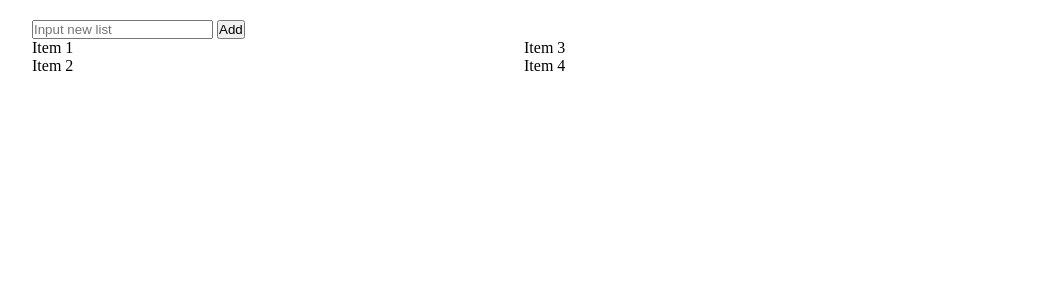
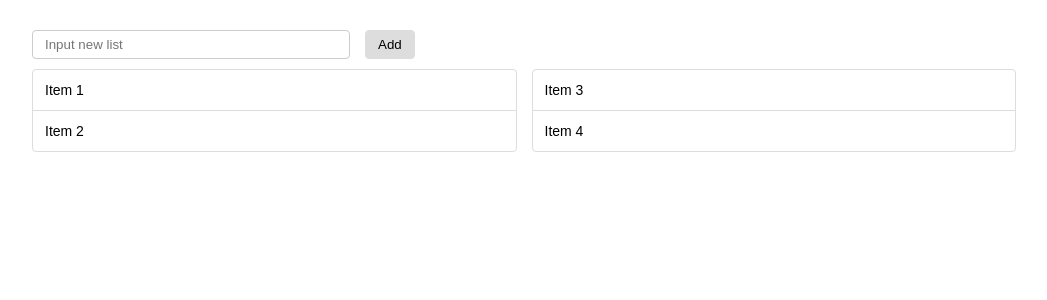
Before and after one commit to alHasandev/MyLists_V_0, a PHP site: page / in a window 1280 px wide. Shown: the top 300 px of the page, without its empty margins (116-1163 px from the left). Run offline with PHP 8.4, Linux system fonts and the light colour scheme.

Commit message:
basic layouting

```diff
--- /dev/null
+++ b/_layout.css
@@ -0,0 +1,97 @@
+/* layouting */
+.grid {
+  display: grid;
+  grid-template-columns: repeat(auto-fill, minmax(200px, 1fr));
+}
+
+.grid-item {
+  width: 100%;
+}
+
+.container {
+  display: flex;
+  flex-direction: column;
+  padding: 20px;
+  margin: 0 auto;
+  max-width: 1024px;
+}
+
+.container.flex-row {
+  flex-direction: row
+}
+
+.row {
+  display: grid;
+  grid-template-columns: repeat(12, 1fr);
+  grid-gap: 15px;
+}
+
+.col {
+  grid-column: span 12;
+}
+
+.col-3 {
+  grid-column: span 3;
+}
+
+.col-4 {
+  grid-column: span 4;
+}
+
+.col-6 {
+  grid-column: span 6;
+}
+
+.col-8 {
+  grid-column: span 8;
+}
+
+/* -- mobile style */
+/* -- -- Small size screen */
+@media only screen and (max-width: 768px) {
+  .col-sm-6 {
+    grid-column: span 6;
+  }
+}
+
+/* -- -- Medium size screen */
+@media only screen and (min-width: 768px) {
+  .col-md-3 {
+    grid-column: span 3;
+  }
+
+  .col-md-4 {
+    grid-column: span 4;
+  }
+
+  .col-md-6 {
+    grid-column: span 6;
+  }
+
+  .col-md-8 {
+    grid-column: span 8;
+  }
+}
+
+/* -- -- Large size screen */
+@media only screen and (min-width: 1024px) {
+  .col-lg-3 {
+    grid-column: span 3;
+  }
+
+  .col-lg-4 {
+    grid-column: span 4;
+  }
+
+  .col-lg-6 {
+    grid-column: span 6;
+  }
+
+  .col-lg-8 {
+    grid-column: span 8;
+  }
+}
+
+/* -- mobile style / end */
+
+/* layouting / end */
--- /dev/null
+++ b/_reset.css
@@ -0,0 +1,25 @@
+/* reset style */
+* {
+  padding: 0;
+  margin: 0;
+  box-sizing: border-box;
+}
+
+body {
+  font-family: Arial, Helvetica, sans-serif;
+  font-size: 14px;
+}
+
+a {
+  text-decoration: none;
+}
+
+ul {
+  list-style: none;
+}
+
+table {
+  border-collapse: collapse;
+}
+
+/* reset style / end */
--- a/app.js
+++ b/app.js
@@ -0,0 +1,95 @@
+// prepare DOM Element
+const listsActive = document.getElementById('lists-active');
+const formAddItem = document.getElementById('form-add-item');
+const inputItemName = document.getElementById('input-item-name');
+const addItem = function (text) {
+  const item = {
+    text,
+    checked: false,
+    id: Date.now(),
+  };
+
+  listItems.push(item);
+  listsActive.innerHTML = renderLists(listItems);
+}
+
+function renderLists(lists, checked = false) {
+  let html = '';
+  lists.forEach(item => {
+    if (item.checked === checked) html += listItem(item);
+  });
+
+  return html;
+
+}
+
+const listItem = function (item) {
+  let html = `<li class="list-item ${item.checked ? 'checked' : null}" data-key="${item.id}">`;
+  // html += `<label for="${item.id}" class="checklist circle">`;
+  html += `<input type="checkbox" class="checklist circle" ${item.checked ? 'checked' : null}>`;
+  // html += '</label>';
+  html += `<span>${item.text}</span>`;
+  html += '</li>';
+
+  return html;
+}
+
+const toggleDone = function (key) {
+  // find index
+  const index = listItems.findIndex(item => item.id === Number(key));
+
+  // set checked
+  listItems[index].checked = !listItems[index].checked;
+
+  // set class for checked item
+  const item = document.querySelector(`[data-key='${key}']`);
+  if (listItems[index].checked) {
+    item.classList.add('checked');
+  } else {
+    item.classList.remove('checked');
+  }
+
+  // setTimeout(() => {
+  return new Promise((resolve, reject) => {
+    resolve(listItems);
+  });
+  // }, 1000);
+
+}
+
+let listItems = [];
+
+// listen to event
+// -- submit: form add item
+formAddItem.addEventListener('submit', (event) => {
+  // prevent default behaviour
+  event.preventDefault();
+
+  // get inputed text
+  let text = inputItemName.value.trim();
+
+  // check if text is empty
+  if (text != '') {
+    // add new item to active lists
+    addItem(text);
+  }
+
+  // reset & set focus to input
+  inputItemName.value = '';
+  inputItemName.focus();
+});
+
+// -- click: list item
+listsActive.addEventListener('click', (event) => {
+  if (event.target.classList.contains('checklist')) {
+    let itemKey = event.target.parentElement.dataset.key;
+
+    toggleDone(itemKey).then(result => {
+      console.log(result);
+
+      listsActive.innerHTML = renderLists(result);
+    });
+  }
+});
+
+// make promise
--- a/index.html
+++ b/index.html
@@ -5,6 +5,8 @@
   <meta charset="UTF-8">
   <meta name="viewport" content="width=device-width, initial-scale=1.0">
   <meta http-equiv="X-UA-Compatible" content="ie=edge">
+  <link rel="stylesheet" href="_reset.css">
+  <link rel="stylesheet" href="_layout.css">
   <link rel="stylesheet" href="style.css">
   <!-- link to css file -->
 
@@ -17,9 +19,13 @@
     <div class="row">
       <div class="col col-md-6">
         <form method="post" id="form-add-item" class="form-inline">
-          <div class="form-group">
-            <input type="text" id="input-item-name" class="form-control" placeholder="Input new list">
-            <button type="submit" class="btn btn-primary">Add</button>
+          <div class="form-group row">
+            <div class="col col-8">
+              <input type="text" id="input-item-name" class="form-control rounded" placeholder="Input new list">
+            </div>
+            <div class="col col-4">
+              <button type="submit" class="btn rounded">Add</button>
+            </div>
           </div>
         </form>
       </div>
@@ -27,13 +33,13 @@
 
     <div class="row">
       <div class="col col-md-6">
-        <ul class="lists" id="lists-active">
+        <ul class="lists rounded" id="lists-active">
           <li class="list-item">Item 1</li>
           <li class="list-item">Item 2</li>
         </ul>
       </div>
       <div class="col col-md-6">
-        <ul class="lists" id="lists-nonactive">
+        <ul class="lists rounded" id="lists-nonactive">
           <li class="list-item">Item 3</li>
           <li class="list-item">Item 4</li>
         </ul>
--- a/style.css
+++ b/style.css
@@ -1,101 +1,103 @@
-/* reset style */
-* {
-  padding: 0;
-  margin: 0;
-  box-sizing: border-box;
+/* form style */
+.form-inline {
+  display: flex;
+  /* width: 100%; */
 }
 
-a {
-  text-decoration: none;
-}
-
-ul {
-  list-style: none;
-}
-
-table {
-  border-collapse: collapse;
-}
-
-/* reset style / end */
-
-/* layouting */
-.grid {
-  display: grid;
-  grid-template-columns: repeat(auto-fill, minmax(200px, 1fr));
-}
-
-.grid-item {
+.form-group {
+  margin: 10px 0;
   width: 100%;
 }
 
-.container {
-  display: flex;
-  flex-direction: column;
-  padding: 20px;
-  margin: 0 auto;
-  max-width: 1024px;
+.form-control {
+  border: 1px solid #ccc;
+  color: #555;
+  outline: none;
+  padding: 6px 12px;
+  width: 100%;
 }
 
-.container.flex-row {
-  flex-direction: row
+.form-control:hover,
+.form-control:focus {
+  border: 1px solid #007BFF;
 }
 
-.row {
-  display: grid;
-  grid-template-columns: repeat(12, 1fr);
+.btn {
+  border: 1px solid #DDDDDD;
+  padding: 6px 12px;
+  background-color: #DDDDDD;
 }
 
-.col {
-  grid-column: span 12;
+.btn:hover {
+  cursor: pointer;
+  background-color: #CCCCCC;
 }
 
-/* -- mobile style */
-/* -- -- Small size screen */
-@media only screen and (max-width: 768px) {
-  .col-sm-6 {
-    grid-column: span 6;
-  }
+/* form style / end */
+
+/* group style */
+.lists {
+  overflow: hidden;
+  border: 1px solid #DDDDDD;
 }
 
-/* -- -- Medium size screen */
-@media only screen and (min-width: 768px) {
-  .col-md-3 {
-    grid-column: span 3;
+.lists .list-item {
+  border-bottom: 1px solid #DDDDDD;
+  padding: 12px;
 }
 
-  .col-md-4 {
-    grid-column: span 4;
+.lists .list-item:last-child {
+  border-bottom: none;
 }
 
-  .col-md-6 {
-    grid-column: span 6;
+/* group style / end */
+
+/* auto style */
+.rounded {
+  border-radius: 4px;
 }
 
-  .col-md-8 {
-    grid-column: span 8;
-  }
+.border-white {
+  border: 1px solid #FFFFFF;
 }
 
-/* -- -- Large size screen */
-@media only screen and (min-width: 1024px) {
-  .col-lg-3 {
-    grid-column: span 3;
+.border-light {
+  border: 1px solid #DEE4E7;
 }
 
-  .col-lg-4 {
-    grid-column: span 4;
+.border-dark {
+  border: 1px solid #37474F;
 }
 
-  .col-lg-6 {
-    grid-column: span 6;
+.border-black {
+  border: 1px solid #333333;
 }
 
-  .col-lg-8 {
-    grid-column: span 8;
-  }
+.bg-white {
+  background-color: #FFFFFF;
 }
 
-/* -- mobile style / end */
+.bg-light {
+  background-color: #DEE4E7;
+}
 
-/* layouting / end */
+.bg-dark {
+  background-color: #37474F;
+}
+
+.bg-black {
+  background-color: #333333;
+}
+
+.d-none {
+  display: none;
+}
+
+/* auto style / end */
+
+/* custom style */
+.checked {
+  color: #777;
+}
+
+/* custom style / end */
```
Lines whose indentation alone changed are shown as unchanged.
